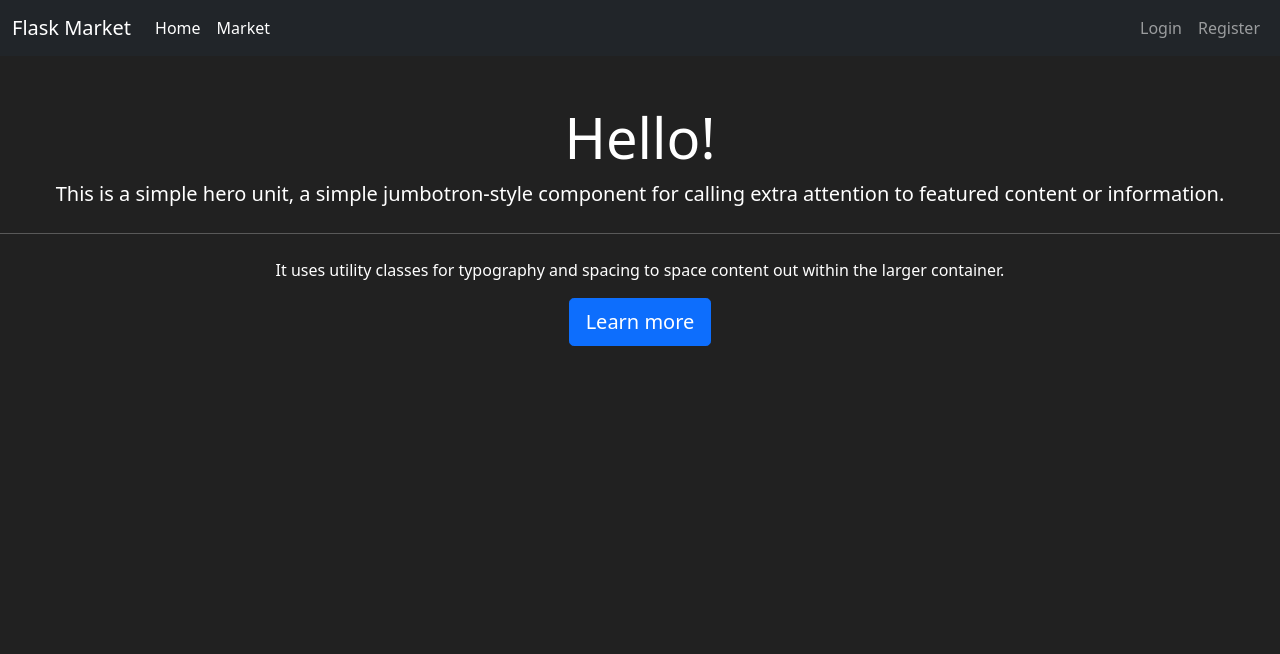
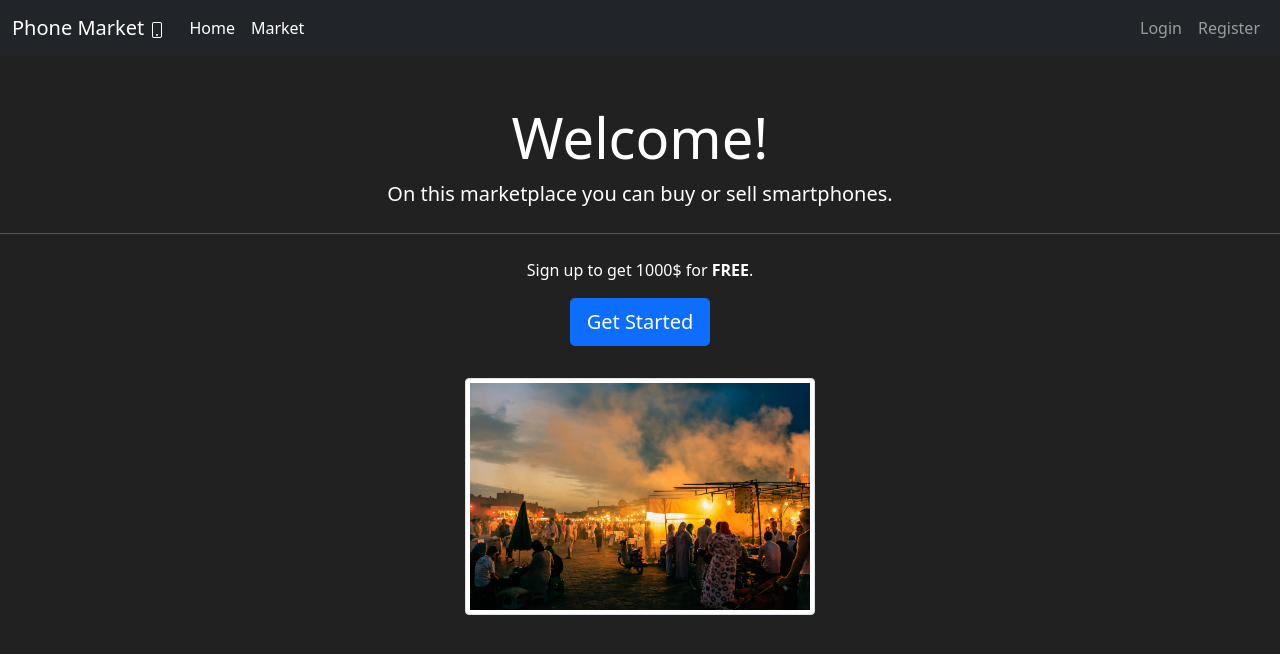
Before and after one commit to chrisfid/flask-phone-market, a Flask app: page / in a window 1280 px wide. Shown: the top 654 px of the page. Run offline with Flask 2, Linux system fonts and the light colour scheme.

Commit message:
fix: some fixes & improvements

```diff
--- a/market/forms.py
+++ b/market/forms.py
@@ -22,7 +22,7 @@ class RegisterForm(FlaskForm):
 
 class LoginForm(FlaskForm):
   username = StringField(label='User Name', validators=[DataRequired()])
-  password = StringField(label='Password', validators=[DataRequired()])
+  password = PasswordField(label='Password', validators=[DataRequired()])
   submit = SubmitField(label='Sign in')
 
 class PurchaseItemForm(FlaskForm):
--- a/market/templates/base.html
+++ b/market/templates/base.html
@@ -4,7 +4,6 @@
     <!-- Required meta tags -->
     <meta charset="utf-8" />
     <meta name="viewport" content="width=device-width, initial-scale=1" />
-
     <!-- Bootstrap CSS -->
     <link
       href="https://cdn.jsdelivr.net/npm/bootstrap@5.0.0-beta3/dist/css/bootstrap.min.css"
@@ -12,17 +11,21 @@
       integrity="sha384-eOJMYsd53ii+scO/bJGFsiCZc+5NDVN2yr8+0RDqr0Ql0h+rP48ckxlpbzKgwra6"
       crossorigin="anonymous"
     />
-
     <title>
       {% block title %}
-
-      {% endblock %}
+      {% endblock %}}
     </title>
   </head>
   <body>
     <nav class="navbar navbar-expand-lg navbar-dark bg-dark">
       <div class="container-fluid">
-        <a class="navbar-brand" href="{{ url_for('home_page') }}">Flask Market</a>
+        <a class="navbar-brand" href="{{ url_for('home_page') }}">
+          Phone Market
+          <svg xmlns="http://www.w3.org/2000/svg" width="16" height="16" fill="currentColor" class="bi bi-phone" viewBox="0 0 16 16">
+            <path d="M11 1a1 1 0 0 1 1 1v12a1 1 0 0 1-1 1H5a1 1 0 0 1-1-1V2a1 1 0 0 1 1-1h6zM5 0a2 2 0 0 0-2 2v12a2 2 0 0 0 2 2h6a2 2 0 0 0 2-2V2a2 2 0 0 0-2-2H5z"/>
+            <path d="M8 14a1 1 0 1 0 0-2 1 1 0 0 0 0 2z"/>
+          </svg>
+        </a>
         <button
           class="navbar-toggler"
           type="button"
@@ -70,17 +73,6 @@
             </li>
             {% endif %}
           </ul>
-          <!-- <form class="d-flex">
-            <input
-              class="form-control me-2"
-              type="search"
-              placeholder="Search"
-              aria-label="Search"
-            />
-            <button class="btn btn-outline-success" type="submit">
-              Search
-            </button>
-          </form> -->
         </div>
       </div>
     </nav>
@@ -97,19 +89,11 @@
     {% endwith %}
     {% block content %}
     {% endblock %}
-
-    <!-- Option 1: Bootstrap Bundle with Popper -->
     <script
       src="https://cdn.jsdelivr.net/npm/bootstrap@5.0.0-beta3/dist/js/bootstrap.bundle.min.js"
       integrity="sha384-JEW9xMcG8R+pH31jmWH6WWP0WintQrMb4s7ZOdauHnUtxwoG2vI5DkLtS3qm9Ekf"
       crossorigin="anonymous"
     ></script>
-
-    <!-- Option 2: Separate Popper and Bootstrap JS -->
-    <!--
-    <script src="https://cdn.jsdelivr.net/npm/@popperjs/core@2.9.1/dist/umd/popper.min.js" integrity="sha384-SR1sx49pcuLnqZUnnPwx6FCym0wLsk5JZuNx2bPPENzswTNFaQU1RDvt3wT4gWFG" crossorigin="anonymous"></script>
-    <script src="https://cdn.jsdelivr.net/npm/bootstrap@5.0.0-beta3/dist/js/bootstrap.min.js" integrity="sha384-j0CNLUeiqtyaRmlzUHCPZ+Gy5fQu0dQ6eZ/xAww941Ai1SxSY+0EQqNXNE6DZiVc" crossorigin="anonymous"></script>
-    -->
   </body>
   <style>
     body {
--- a/market/templates/home.html
+++ b/market/templates/home.html
@@ -1,22 +1,19 @@
 {% extends 'base.html' %}
 {% block title %}
-  Smartphone Market
+  Phone Market
 {% endblock %}
 
 {% block content %}
-<!-- <div class="container-fluid text-center">
-  <img src="https://picsum.photos/200
-  " class="img-fluid m-3" alt="Market">
-  <br>
-  <a class="btn btn-primary btn-lg" href="{{ url_for('market_page') }}" role="button">Get Started</a>
-</div> -->
+
 <div class="jumbotron text-center mt-5">
-  <h1 class="display-4">Hello!</h1>
-  <p class="lead">This is a simple hero unit, a simple jumbotron-style component for calling extra attention to featured content or information.</p>
+  <h1 class="display-4">Welcome!</h1>
+  <p class="lead">On this marketplace you can buy or sell smartphones.</p>
   <hr class="my-4">
-  <p>It uses utility classes for typography and spacing to space content out within the larger container.</p>
+  <p>Sign up to get 1000$ for <strong>FREE</strong>.</p>
   <p class="lead">
-    <a class="btn btn-primary btn-lg" href="#" role="button">Learn more</a>
+    <a class="btn btn-primary btn-lg" href="{{ url_for('market_page') }}" role="button">Get Started</a>
   </p>
+  <img src="{{ url_for('static', filename='marketplace.jpg') }}
+  " class="img-thumbnail m-3" alt="Marketplace" width="350px">
 </div>
 {% endblock %}
--- a/market/templates/login.html
+++ b/market/templates/login.html
@@ -14,7 +14,7 @@ Login Page
         Please Login
       </h1>
       {{ form.username.label() }}
-      {{ form.username(class="form-control", placeholder="User name") }}
+      {{ form.username(class="form-control", placeholder="User Name") }}
 
       {{ form.password.label() }}
       {{ form.password(class="form-control", placeholder="Password") }}
--- a/market/templates/market.html
+++ b/market/templates/market.html
@@ -1,11 +1,11 @@
 {% extends 'base.html' %}
 {% block title %}
-Market Page
+Phone Market
 {% endblock %}
 {% block content %}
 <div class="row m-3">
    <div class="col-8">
-      <h2>Available items on the Market</h2>
+      <h2>Available Items on the Market</h2>
       <p>Click on one of the items to start buying</p>
       <br>
       <table class="table table-hover table-dark">
@@ -49,7 +49,7 @@ Market Page
           <div class="card-body">
             <h5 class="card-title">{{ owned_item.name }}</h5>
             <p class="card-text">This item costs {{ owned_item.price }}$</p>
-            <a href="#" class="btn btn-danger" data-bs-toggle="modal" data-bs-target="#Modal-SellingConfirm-{{ owned_item.id }}">Button</a>
+            <a href="#" class="btn btn-danger" data-bs-toggle="modal" data-bs-target="#Modal-SellingConfirm-{{ owned_item.id }}">Sell</a>
           </div>
         </div>
       {% endfor %}
```
Also changed, not shown: market/templates/includes/items_modals.html (+2 -5 lines), market/templates/includes/owned_items_modals.html (+3 -5 lines), market/market.db, market/market_backup.db (added), market/static/marketplace.jpg (added). Lines whose indentation alone changed are shown as unchanged.
